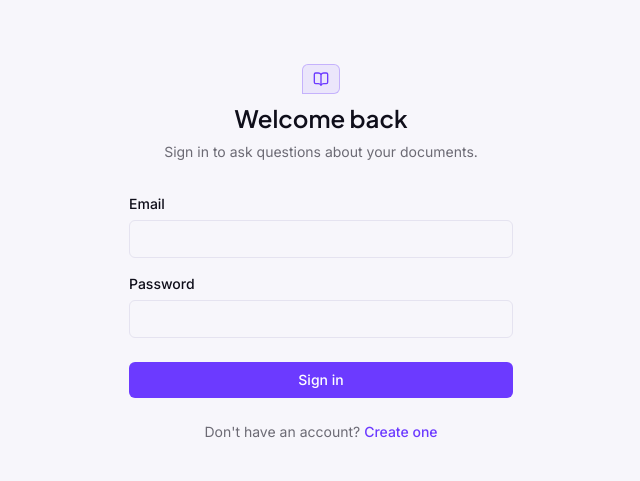
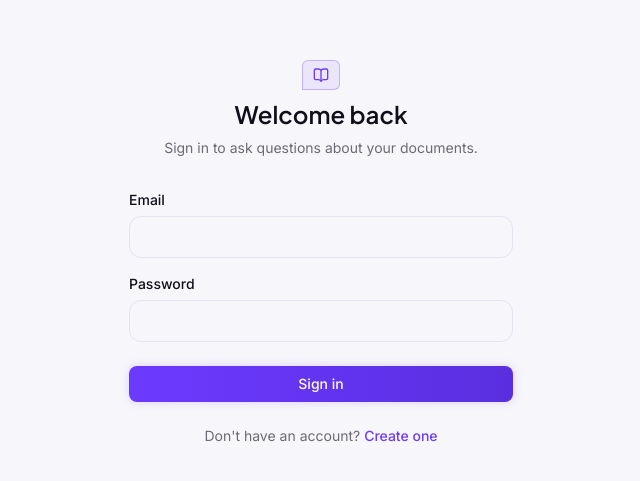
Before and after one commit to Arpithaapoojary/DocIntel, a React (Vite) app in the folder frontend/: page /login in a window 1280 px wide. Shown: the part 147-628 px from the top of the page, without its empty margins (319-959 px from the left). Built offline with nearby package versions, Linux system fonts and the light colour scheme; no server answers.

Commit message:
feat: upgrade Button, Card, Badge, Skeleton, ConfidenceMeter and CitationTabs with premium styles

```diff
--- a/frontend/src/components/ConfidenceMeter.tsx
+++ b/frontend/src/components/ConfidenceMeter.tsx
@@ -1,14 +1,34 @@
 export function ConfidenceMeter({ value }: { value: number }) {
-  const tone = value >= 60 ? 'text-signal dark:text-signal-dark' : value > 0 ? 'text-flag dark:text-flag-light' : 'text-ink/30 dark:text-ink-dark/30'
+  const isHigh   = value >= 70
+  const isMedium = value >= 35
+
+  const barColor = isHigh
+    ? 'from-success to-accent'
+    : isMedium
+    ? 'from-warning to-warning/60'
+    : value > 0
+    ? 'from-danger/70 to-danger/40'
+    : 'from-line to-line-dark'
+
+  const textColor = isHigh
+    ? 'text-success dark:text-success-dark'
+    : isMedium
+    ? 'text-warning dark:text-warning-dark'
+    : value > 0
+    ? 'text-danger dark:text-danger-dark'
+    : 'text-ink/30 dark:text-ink-dark/30'
+
   return (
-    <div className="flex items-center gap-2">
-      <div className="h-1 w-16 overflow-hidden rounded-full bg-line dark:bg-line-dark">
+    <div className="flex items-center gap-2.5">
+      <div className="h-1.5 w-20 overflow-hidden rounded-full bg-line/80 dark:bg-line-dark">
         <div
-          className={`h-full rounded-full ${value >= 60 ? 'bg-signal dark:bg-signal-dark' : 'bg-flag dark:bg-flag-light'}`}
+          className={`h-full rounded-full bg-gradient-to-r ${barColor} transition-all duration-700`}
           style={{ width: `${Math.max(value, 2)}%` }}
         />
       </div>
-      <span className={`font-mono text-xs ${tone}`}>{value.toFixed(0)}%</span>
+      <span className={`font-mono text-[11px] font-medium ${textColor}`}>
+        {value.toFixed(0)}%
+      </span>
     </div>
   )
 }
--- a/frontend/src/components/ui/Button.tsx
+++ b/frontend/src/components/ui/Button.tsx
@@ -3,23 +3,36 @@ import { Loader2 } from 'lucide-react'
 
 interface ButtonProps extends ButtonHTMLAttributes<HTMLButtonElement> {
   variant?: 'primary' | 'secondary' | 'ghost' | 'destructive'
-  size?: 'sm' | 'md'
+  size?: 'sm' | 'md' | 'lg'
   loading?: boolean
   children: ReactNode
 }
 
 const variantClasses: Record<string, string> = {
   primary:
-    'bg-signal text-white hover:bg-signal/90 dark:bg-signal-dark dark:text-paper-dark dark:hover:bg-signal-dark/90',
+    'bg-gradient-to-r from-primary to-primary-600 text-white shadow-glow-sm ' +
+    'hover:shadow-glow-primary hover:from-primary-600 hover:to-primary-700 ' +
+    'active:scale-[0.97] dark:from-primary dark:to-primary-600',
   secondary:
-    'border border-line bg-surface text-ink hover:bg-paper dark:border-line-dark dark:bg-surface-dark dark:text-ink-dark dark:hover:bg-paper-dark',
-  ghost: 'text-ink hover:bg-line/40 dark:text-ink-dark dark:hover:bg-line-dark/40',
-  destructive: 'bg-flag text-white hover:bg-flag/90 dark:bg-flag-light dark:hover:bg-flag-light/90',
+    'border border-line bg-surface text-ink ' +
+    'hover:border-primary/40 hover:bg-primary/5 hover:text-primary ' +
+    'dark:border-line-dark dark:bg-surface-dark dark:text-ink-dark ' +
+    'dark:hover:border-primary/40 dark:hover:bg-primary/8 dark:hover:text-primary-300 ' +
+    'active:scale-[0.97]',
+  ghost:
+    'text-ink/70 hover:bg-primary/8 hover:text-primary ' +
+    'dark:text-ink-dark/70 dark:hover:bg-primary/12 dark:hover:text-primary-300 ' +
+    'active:scale-[0.97]',
+  destructive:
+    'bg-gradient-to-r from-danger to-danger/80 text-white ' +
+    'hover:from-danger/90 hover:to-danger/70 shadow-sm active:scale-[0.97] ' +
+    'dark:from-danger-dark dark:to-danger-dark/80',
 }
 
 const sizeClasses: Record<string, string> = {
-  sm: 'px-3 py-1.5 text-sm',
-  md: 'px-4 py-2 text-sm',
+  sm: 'h-8 px-3 text-xs rounded-lg gap-1.5',
+  md: 'h-9 px-4 text-sm rounded-lg gap-2',
+  lg: 'h-11 px-6 text-sm rounded-xl gap-2',
 }
 
 export function Button({
@@ -34,12 +47,12 @@ export function Button({
   return (
     <button
       disabled={disabled || loading}
-      className={`inline-flex items-center justify-center gap-2 rounded-md font-body font-medium
-        transition-colors disabled:cursor-not-allowed disabled:opacity-50
+      className={`inline-flex items-center justify-center font-body font-medium
+        transition-all duration-200 disabled:cursor-not-allowed disabled:opacity-50
         ${variantClasses[variant]} ${sizeClasses[size]} ${className}`}
       {...rest}
     >
-      {loading && <Loader2 className="h-4 w-4 animate-spin" />}
+      {loading && <Loader2 className="h-3.5 w-3.5 animate-spin" />}
       {children}
     </button>
   )
--- a/frontend/src/components/ui/primitives.tsx
+++ b/frontend/src/components/ui/primitives.tsx
@@ -1,9 +1,20 @@
 import type { InputHTMLAttributes, LabelHTMLAttributes, ReactNode } from 'react'
 
-export function Card({ children, className = '' }: { children: ReactNode; className?: string }) {
+export function Card({
+  children,
+  className = '',
+  hover = false,
+}: {
+  children: ReactNode
+  className?: string
+  hover?: boolean
+}) {
   return (
     <div
-      className={`rounded-lg border border-line bg-surface dark:border-line-dark dark:bg-surface-dark ${className}`}
+      className={`rounded-2xl border border-line/60 bg-surface shadow-card transition-all duration-300
+        dark:border-line-dark dark:bg-surface-dark dark:shadow-card-dark
+        ${hover ? 'hover:shadow-card-hover hover:-translate-y-0.5 dark:hover:shadow-card-dark-hover cursor-pointer' : ''}
+        ${className}`}
     >
       {children}
     </div>
@@ -13,9 +24,10 @@ export function Card({ children, className = '' }: { children: ReactNode; classN
 interface FieldProps extends InputHTMLAttributes<HTMLInputElement> {
   label: string
   error?: string
+  hint?: string
 }
 
-export function Field({ label, error, id, className = '', ...rest }: FieldProps) {
+export function Field({ label, error, hint, id, className = '', ...rest }: FieldProps) {
   const fieldId = id ?? label.toLowerCase().replace(/\s+/g, '-')
   return (
     <div className="flex flex-col gap-1.5">
@@ -24,12 +36,22 @@ export function Field({ label, error, id, className = '', ...rest }: FieldProps)
       </label>
       <input
         id={fieldId}
-        className={`rounded-md border border-line bg-paper px-3 py-2 font-body text-sm text-ink
-          placeholder:text-ink/40 focus:border-signal focus:outline-none focus:ring-1 focus:ring-signal
-          dark:border-line-dark dark:bg-paper-dark dark:text-ink-dark dark:placeholder:text-ink-dark/40 ${className}`}
+        className={`rounded-xl border border-line bg-paper px-4 py-2.5 font-body text-sm text-ink
+          placeholder:text-ink/35 transition-all duration-200
+          focus:border-primary/60 focus:outline-none focus:ring-2 focus:ring-primary/20
+          dark:border-line-dark dark:bg-paper-dark dark:text-ink-dark dark:placeholder:text-ink-dark/35
+          dark:focus:border-primary/50 dark:focus:ring-primary/15
+          ${error ? 'border-danger focus:border-danger focus:ring-danger/20' : ''} ${className}`}
         {...rest}
       />
-      {error && <span className="font-body text-xs text-flag dark:text-flag-light">{error}</span>}
+      {hint && !error && (
+        <span className="font-body text-xs text-ink/50 dark:text-ink-dark/50">{hint}</span>
+      )}
+      {error && (
+        <span className="flex items-center gap-1 font-body text-xs text-danger dark:text-danger-dark">
+          {error}
+        </span>
+      )}
     </div>
   )
 }
@@ -50,14 +72,14 @@ export function Badge({
   tone?: 'neutral' | 'success' | 'warning' | 'danger'
 }) {
   const toneClasses: Record<string, string> = {
-    neutral: 'bg-line/50 text-ink/70 dark:bg-line-dark/50 dark:text-ink-dark/70',
-    success: 'bg-signal/10 text-signal dark:bg-signal-dark/15 dark:text-signal-dark',
-    warning: 'bg-flag/10 text-flag dark:bg-flag-light/15 dark:text-flag-light',
-    danger: 'bg-flag/15 text-flag dark:bg-flag-light/20 dark:text-flag-light',
+    neutral: 'bg-ink/8 text-ink/60 dark:bg-white/8 dark:text-ink-dark/60 border border-line/60 dark:border-line-dark',
+    success: 'bg-success/10 text-success border border-success/20 dark:bg-success-dark/15 dark:text-success-dark dark:border-success-dark/25',
+    warning: 'bg-warning/10 text-warning border border-warning/20 dark:bg-warning-dark/15 dark:text-warning-dark dark:border-warning-dark/25',
+    danger:  'bg-danger/10 text-danger border border-danger/20 dark:bg-danger-dark/15 dark:text-danger-dark dark:border-danger-dark/25',
   }
   return (
     <span
-      className={`inline-flex items-center rounded-full px-2 py-0.5 font-mono text-[11px] uppercase tracking-wide ${toneClasses[tone]}`}
+      className={`inline-flex items-center rounded-full px-2.5 py-0.5 font-mono text-[10px] uppercase tracking-wider font-medium ${toneClasses[tone]}`}
     >
       {children}
     </span>
@@ -65,7 +87,13 @@ export function Badge({
 }
 
 export function Skeleton({ className = '' }: { className?: string }) {
-  return <div className={`animate-pulse rounded-md bg-line/60 dark:bg-line-dark/60 ${className}`} />
+  return (
+    <div
+      className={`relative overflow-hidden rounded-xl bg-line/60 dark:bg-line-dark/60 ${className}`}
+    >
+      <div className="absolute inset-0 shimmer" />
+    </div>
+  )
 }
 
 export function EmptyState({
@@ -80,12 +108,18 @@ export function EmptyState({
   action?: ReactNode
 }) {
   return (
-    <div className="flex flex-col items-center gap-3 rounded-lg border border-dashed border-line px-6 py-14 text-center dark:border-line-dark">
-      {icon && <div className="text-ink/30 dark:text-ink-dark/30">{icon}</div>}
+    <div className="flex flex-col items-center gap-4 rounded-2xl border border-dashed border-line/60 bg-primary/2 px-8 py-16 text-center dark:border-line-dark dark:bg-primary/5 animate-fade-in">
+      {icon && (
+        <div className="flex h-16 w-16 items-center justify-center rounded-2xl bg-gradient-to-br from-primary/15 to-accent/10 text-primary dark:from-primary/20 dark:to-accent/15 dark:text-primary-300">
+          {icon}
+        </div>
+      )}
       <div>
-        <p className="font-display text-lg text-ink dark:text-ink-dark">{title}</p>
+        <p className="font-display text-lg font-semibold text-ink dark:text-ink-dark">{title}</p>
         {description && (
-          <p className="mt-1 font-body text-sm text-ink/60 dark:text-ink-dark/60">{description}</p>
+          <p className="mt-1.5 font-body text-sm text-ink/55 dark:text-ink-dark/55 max-w-xs mx-auto text-balance">
+            {description}
+          </p>
         )}
       </div>
       {action}
```
Also changed, not shown: frontend/src/components/CitationTabs.tsx (+29 -14 lines).
